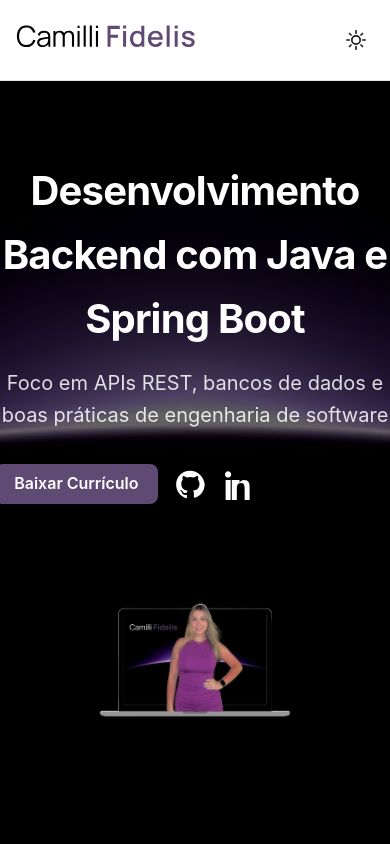
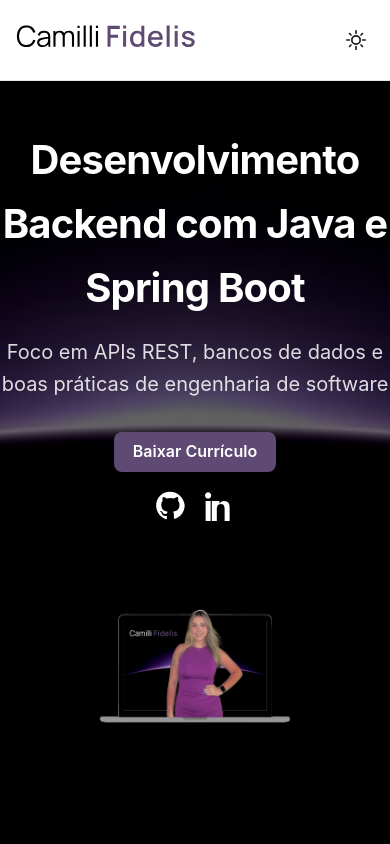
Before and after one commit to camillifidelis/portfolio-camilli-fidelis, a plain HTML site: page index.html in a window 390 px wide. Shown: the top 844 px of the page. Drawn offline with Linux system fonts and the light colour scheme.

Commit message:
Teste de responsividade mobile

```diff
--- a/css/style.css
+++ b/css/style.css
@@ -161,23 +161,34 @@
 
 /* ===== Responsivo ===== */
 @media (max-width: 768px) {
+
   .hero-content {
     flex-direction: column;
     text-align: center;
+    gap: 20px;
   }
 
-  .hero-text,
+  /* ORDEM VISUAL */
+  .hero-text {
+    order: 1;
+  }
+
+  .hero-actions {
+    order: 2;
+    display: flex;
+    flex-direction: column;
+    align-items: center;
+    gap: 12px;
+  }
+
   .hero-image {
+    order: 3;
     animation: none;
     opacity: 1;
     transform: none;
   }
 
-  .hero-photo {
-    width: 200px;
-    height: 200px;
-  }
-
+  /* TIPOGRAFIA MOBILE */
   .hero-title {
     font-size: 2.2rem;
   }
@@ -185,7 +196,24 @@
   .hero-subtitle {
     font-size: 1.2rem;
   }
+
+  /* FOTO */
+  .hero-photo {
+    width: 200px;
+    height: auto;
+  }
+
+  /* ÍCONES */
+  .social-icons {
+    justify-content: center;
+  }
+
+  .social-icons svg {
+    width: 24px;
+    height: 24px;
+  }
 }
+
 
 /* Hero Download Button */
 .hero .btn-download {
```
